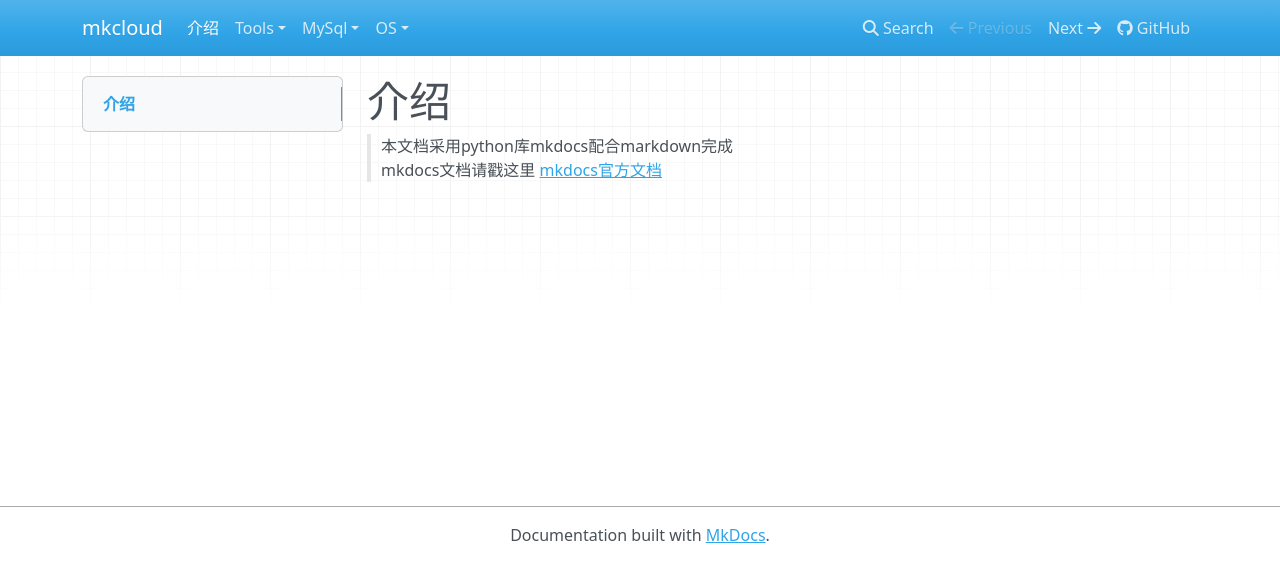
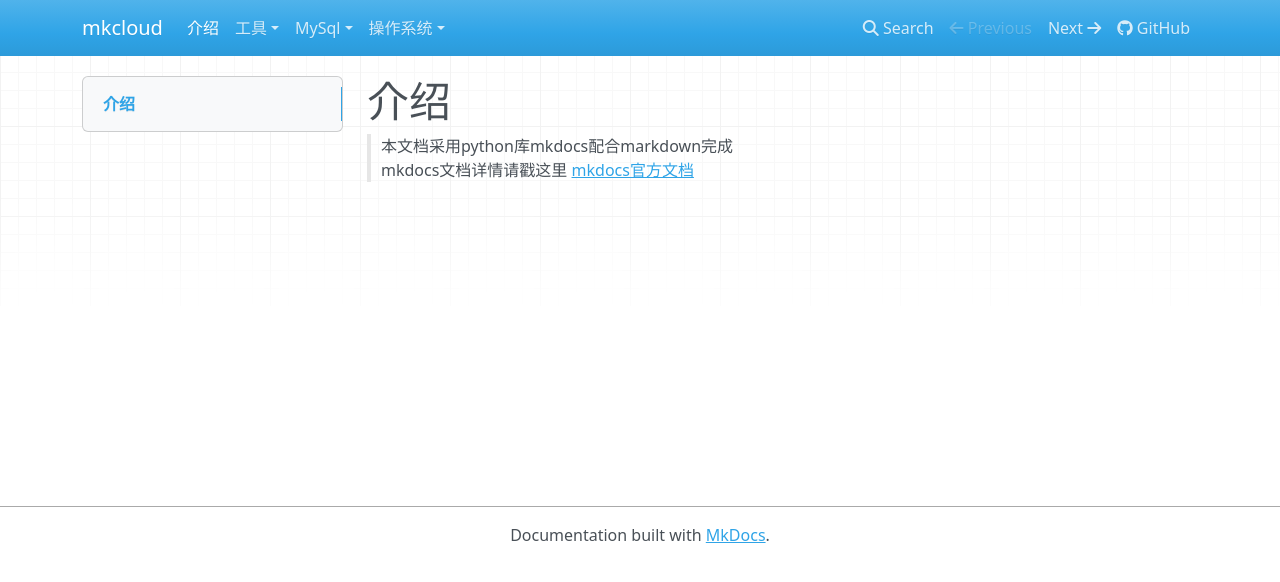
Before and after one commit to kormay/mkcloud, an MkDocs documentation site: the page built from docs/index.md, in a window 1280 px wide. Shown: the top 582 px of the page. Built offline with MkDocs 1.6.1, drawn with Linux system fonts in a browser that asks for light colours; nearby versions of some CDN libraries; old or Windows-style settings are respelled for this version of MkDocs; part of the change alters nothing that is shown.

Commit message:
menu name

```diff
--- a/docs/index.md
+++ b/docs/index.md
@@ -1,3 +1,3 @@
 # 介绍
 > 本文档采用python库mkdocs配合markdown完成
-> mkdocs文档请戳这里 [mkdocs官方文档](https://www.mkdocs.org/)
+> mkdocs文档详情请戳这里 [mkdocs官方文档](https://www.mkdocs.org/)
--- a/mkdocs.yml
+++ b/mkdocs.yml
@@ -6,11 +6,11 @@ repo_name: GitHub
 
 pages:
   - 介绍: index.md
-  - Tools:
+  - 工具:
       - Anaconda: tools/anaconda.md
   - MySql:
-      - Engine: mysql/engine.md
-      - Indexing: mysql/indexing.md
+      - 引擎: mysql/engine.md
+      - 索引: mysql/indexing.md
       - Mysql查询优化示例: mysql/examples.md
-  - OS:
-      - Process and Thread and Coroutine: os/ProcessThreadCoroutine.md
+  - 操作系统:
+      - 进程线程和协程: os/ProcessThreadCoroutine.md
```
